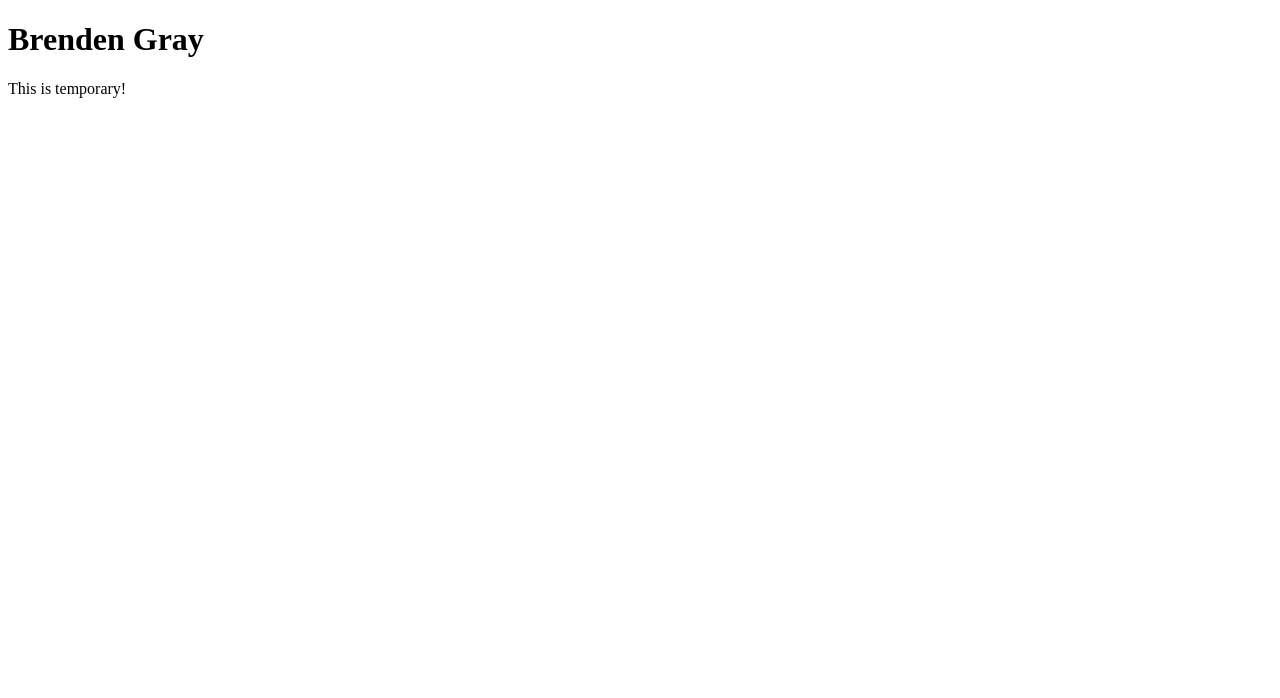
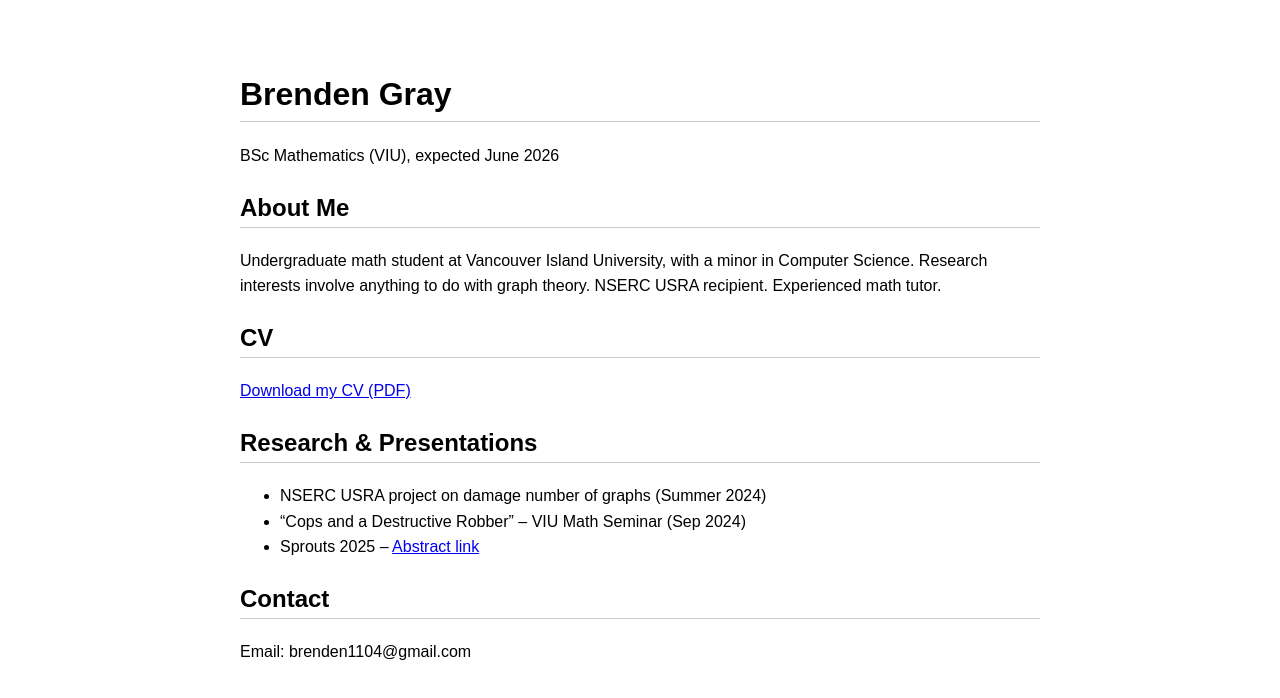
Before and after one commit to EzyLogic/ezylogic.github.io, a plain HTML site: page index.html in a window 1280 px wide. Drawn offline with Linux system fonts and the light colour scheme.

Commit message:
Update index.html

```diff
--- a/index.html
+++ b/index.html
@@ -3,9 +3,29 @@
 <head>
   <meta charset="UTF-8" />
   <title>Brenden Gray</title>
+  <style>
+    body { font-family: sans-serif; max-width: 800px; margin: 2rem auto; padding: 1rem; line-height: 1.6; }
+    h1, h2 { border-bottom: 1px solid #ccc; }
+  </style>
 </head>
 <body>
   <h1>Brenden Gray</h1>
-  <p>This is temporary!</a></p>
+  <p>BSc Mathematics (VIU), expected June 2026</p>
+
+  <h2>About Me</h2>
+  <p>Undergraduate math student at Vancouver Island University, with a minor in Computer Science. Research interests involve anything to do with graph theory. NSERC USRA recipient. Experienced math tutor.</p>
+
+  <h2>CV</h2>
+  <p><a href="BrendenGrayCV.pdf">Download my CV (PDF)</a></p>
+
+  <h2>Research & Presentations</h2>
+  <ul>
+    <li>NSERC USRA project on damage number of graphs (Summer 2024)</li>
+    <li>“Cops and a Destructive Robber” – VIU Math Seminar (Sep 2024)</li>
+    <li>Sprouts 2025 – <a href="https://kyleburke.info/sprouts/sprouts2025">Abstract link</a></li>
+  </ul>
+
+  <h2>Contact</h2>
+  <p>Email: brenden1104@gmail.com</p>
 </body>
 </html>
```
